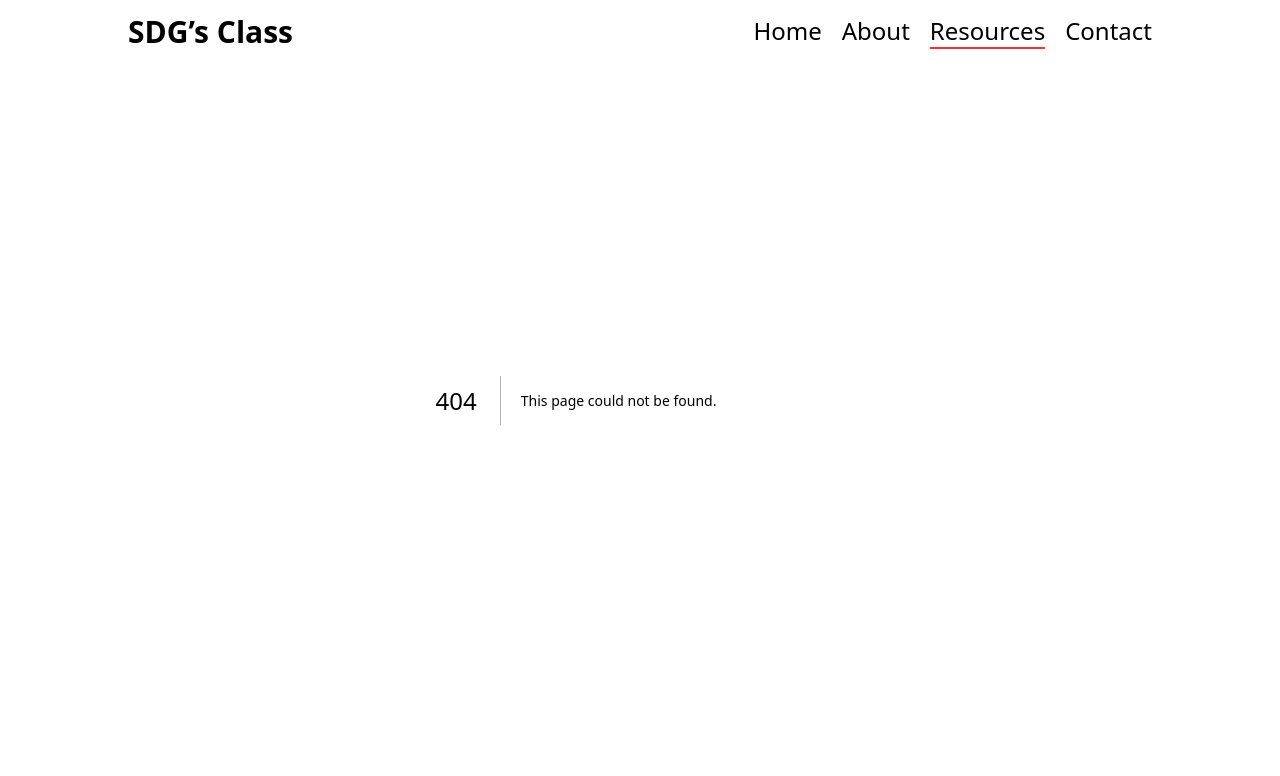
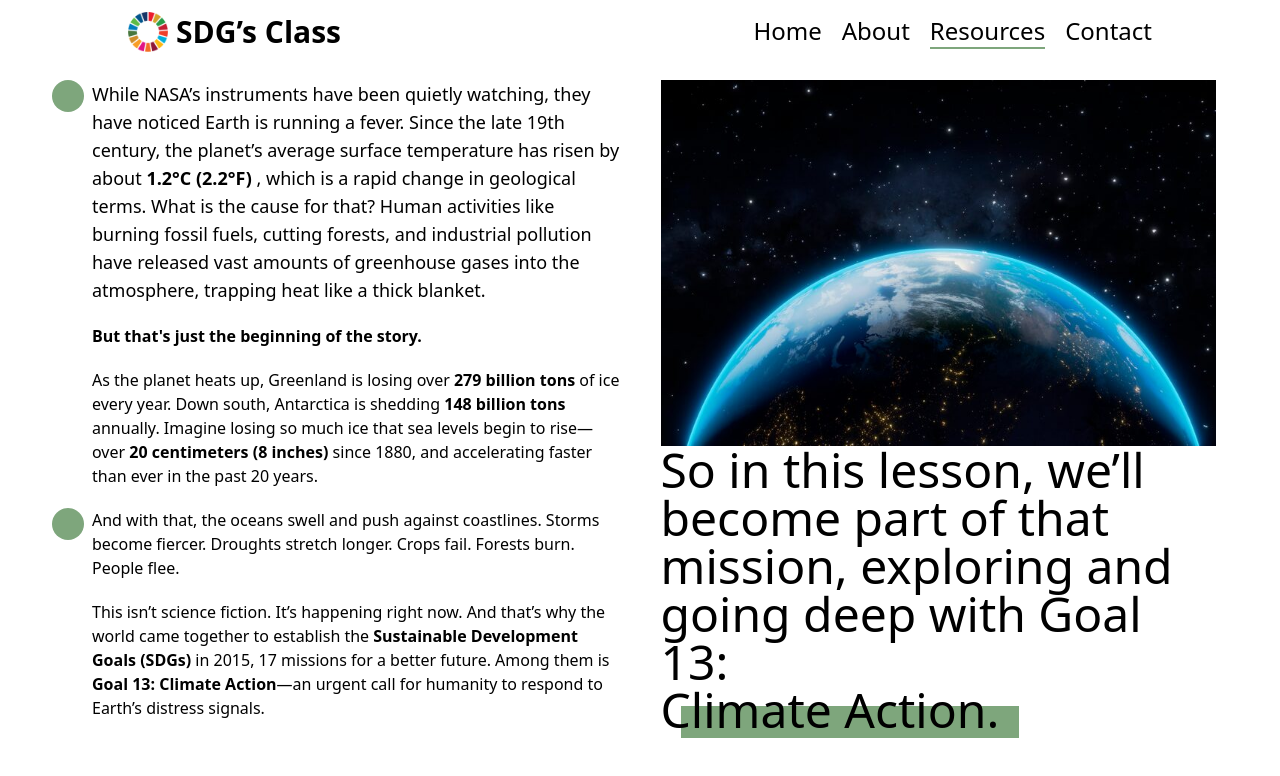
Before and after one commit to Kemet-Cosmos/SDGs-Class, a Next.js app: page /resources in a window 1280 px wide. Before the commit this address had no page. Shown: the top 776 px of the page. Built offline with nearby package versions, Linux system fonts and the light colour scheme.

Commit message:
add resources page

```diff
--- a/src/app/globals.css
+++ b/src/app/globals.css
@@ -3,7 +3,7 @@
   --color-Green-1:#7ea67c
 }
  body{
-  @apply mt-32 lg:mt-0  max-w-6xl mx-auto
+  @apply mt-32 lg:mt-0  max-w-7xl mx-auto
  }
 section {
   @apply px-5 md:px-10 lg:px-16 min-h-screen h-fit ;
--- /dev/null
+++ b/src/app/resources/page.tsx
@@ -0,0 +1,10 @@
+import ClimateChange from '@/components/ClimateChange'
+import React from 'react'
+
+export default function Page() {
+  return (
+    <main>
+      <ClimateChange/>
+    </main>
+  )
+}
--- /dev/null
+++ b/src/components/ClimateChange.tsx
@@ -0,0 +1,89 @@
+"use client";
+import React from "react";
+import { motion } from "framer-motion";
+import Image from "next/image";
+import { FadeLeft, FadeRight, Animate } from "@/Animation";
+const MotionImage = motion(Image);
+
+const ClimateChange = () => {
+  return (
+    <section className="min-h-fit flex flex-col lg:flex-row gap-10 mt-20 ">
+      <div className="w-full lg:w-2/4 pl-7 space-y-5">
+        <motion.div {...FadeLeft} {...Animate}  className="relative text-lg">
+          <div className="absolute top-0 -left-10 w-8 h-8 rounded-full bg-Green-1 " />
+          While NASA’s instruments have been quietly watching, they have noticed
+          Earth is running a fever. Since the late 19th century, the planet’s
+          average surface temperature has risen by about{" "}
+          <span className="font-semibold"> 1.2°C (2.2°F) </span>, which is a
+          rapid change in geological terms. What is the cause for that? Human
+          activities like burning fossil fuels, cutting forests, and industrial
+          pollution have released vast amounts of greenhouse gases into the
+          atmosphere, trapping heat like a thick blanket.
+        </motion.div>
+        <motion.h1 {...FadeLeft} {...Animate} transition={{delay:0.2}} className="font-semibold">
+          But that's just the beginning of the story.
+        </motion.h1>
+        <motion.div {...FadeLeft} {...Animate} transition={{delay:0.3}}>
+          As the planet heats up, Greenland is losing over{" "}
+          <span className="font-semibold"> 279 billion tons </span> of ice every
+          year. Down south, Antarctica is shedding{" "}
+          <span className="font-semibold"> 148 billion tons </span>
+          annually. Imagine losing so much ice that sea levels begin to
+          rise—over{" "}
+          <span className="font-semibold">
+            {" "}
+            20 centimeters (8 inches){" "}
+          </span>{" "}
+          since 1880, and accelerating faster than ever in the past 20 years.
+        </motion.div>
+
+        <motion.div {...FadeLeft} {...Animate} transition={{delay:0.4}} className="relative">
+          <div className="absolute top-0 -left-10 w-8 h-8 rounded-full bg-Green-1 " />
+          And with that, the oceans swell and push against coastlines. Storms
+          become fiercer. Droughts stretch longer. Crops fail. Forests burn.
+          People flee.
+        </motion.div>
+
+        <motion.div {...FadeLeft} {...Animate} transition={{delay:0.5}}>
+          This isn’t science fiction. It’s happening right now. And that’s why
+          the world came together to establish the{" "}
+          <span className="font-semibold">
+            {" "}
+            Sustainable Development Goals (SDGs){" "}
+          </span>{" "}
+          in 2015, 17 missions for a better future. Among them is{" "}
+          <span className="font-semibold"> Goal 13: Climate Action</span>—an
+          urgent call for humanity to respond to Earth’s distress signals.
+        </motion.div>
+      </div>
+      <div className="w-full lg:w-2/4">
+        <MotionImage
+          {...FadeRight}
+          {...Animate}
+          transition={{delay:0.6}}
+          src="/Earth.jpg"
+          alt="Earth image"
+          width={2000}
+          height={2000}
+          draggable={false}
+          className="w-full "
+        />
+        <motion.h2
+          {...FadeRight}
+          {...Animate}
+          transition={{delay:0.7}}
+          className="text-5xl font-medium"
+        >
+          So in this lesson, we’ll become part of that mission, exploring and
+          going deep with Goal 13:{" "}
+          <div className="relative w-fit">
+            <div className="absolute left-5 top-5  w-full h-8 bg-Green-1 -z-10 " />
+            Climate Action.
+          </div>
+        </motion.h2>
+      </div>
+    </section>
+  );
+};
+
+export default ClimateChange;
--- a/src/components/Navbar.tsx
+++ b/src/components/Navbar.tsx
@@ -3,19 +3,30 @@ import React from "react";
 import Link from "next/link";
 import { mainLinks } from "@/Data/navigationLinks";
 import { usePathname } from "next/navigation";
+import Image from "next/image";
 const Navbar = () => {
   const PathName = usePathname();
   return (
     <div className="fixed top-0 left-0 w-full z-50">
       <nav className=" py-3 flex flex-col md:flex-row gap-5 items-center md:justify-evenly lg:justify-between max-w-5xl mx-auto md:h-16 bg-white ">
-        <h1 className="text-3xl font-semibold">SDG’s Class</h1>
+        <Link href="/" className="text-3xl font-semibold flex items-center gap-2">
+          <Image
+            src="/SDG logo.png"
+            alt="Logo"
+            width={50}
+            height={50}
+            draggable={false}
+            className="w-10 h-10"
+          />
+          SDG’s Class
+        </Link>
 
         <div className="space-x-5 text-lg md:text-2xl flex">
           {mainLinks.map((item, i) => (
             <Link href={item.href} key={i} className="">
               {item.title}
               {PathName === item.href && (
-                <div className="w-full h-0.5 bg-red-500" />
+                <div className="w-full h-0.5 bg-Green-1" />
               )}
             </Link>
           ))}
```
Also changed, not shown: public/Earth.jpg (added).
